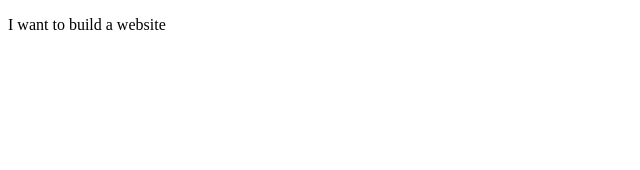
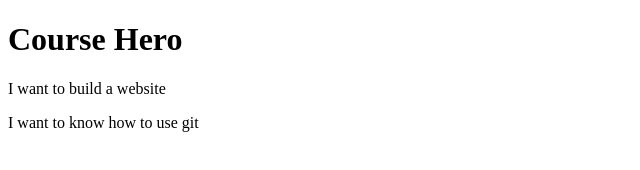
Before and after one commit to tanjumtanha/my-second-repo, a plain HTML site: page index.html in a window 1280 px wide. Shown: the whole page, without its empty margins (0-640 px from the left). Drawn offline with Linux system fonts and the light colour scheme.

Commit message:
Header added

```diff
--- a/index.html
+++ b/index.html
@@ -7,6 +7,8 @@
     <title>My Second Repo</title>
 </head>
 <body>
+    <h1>Course Hero</h1>
     <p>I want to build a website</p>
+    <p>I want to know how to use git</p>
 </body>
 </html>
```
